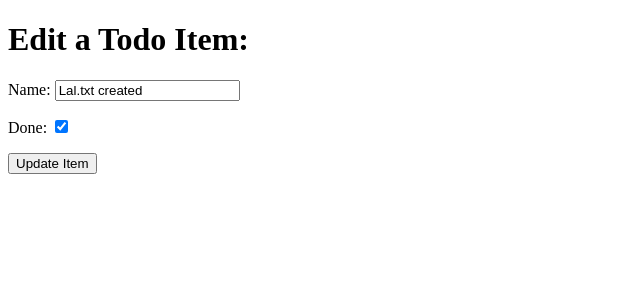
After one commit to LaisZagati/hello-django, a Django app: page /edit/5 in a window 1280 px wide. The commit adds this page. Shown: the top 300 px of the page, without its empty margins (0-640 px from the left). Run offline with Django 4.2, Linux system fonts and the light colour scheme; data comes from the database, SQL or seed files in the repository; both versions use the stored data as it was after the commit.

Commit message:
New Edit item buttom added

```diff
--- a/django_todo/urls.py
+++ b/django_todo/urls.py
@@ -16,10 +16,11 @@ Including another URLconf
 """
 from django.contrib import admin
 from django.urls import path
-from todo.views import get_todo_list, add_item
+from todo.views import get_todo_list, add_item, edit_item
 
 urlpatterns = [
     path('admin/', admin.site.urls),
     path('', get_todo_list, name='get_todo_list'),
-    path('add', add_item, name='add')
+    path('add', add_item, name='add'),
+    path('edit/<item_id>' , edit_item, name='edit'),
 ]
--- /dev/null
+++ b/todo/templates/todo/edit_item.html
@@ -0,0 +1,21 @@
+<!DOCTYPE html>
+<html lang="en">
+<head>
+    <meta charset="UTF-8">
+    <meta name="viewport" content="width=device-width, initial-scale=1.0">
+    <title>Document</title>
+</head>
+<body>
+    <h1> Edit a Todo Item:</h1>
+    <form method="POST">
+        {% csrf_token %}
+        {{ form.as_p }}
+        <div>
+            <p>
+                <button type="submit"> Update Item</button>
+            </p>
+        </div>
+    </form>
+
+</body>
+</html>
--- a/todo/views.py
+++ b/todo/views.py
@@ -1,4 +1,4 @@
-from django.shortcuts import render, redirect
+from django.shortcuts import render, redirect, get_object_or_404
 from .models import Item
 from .forms import ItemForm # Import the form
 
@@ -26,3 +26,17 @@ def add_item(request):
     }
 
     return render(request, 'todo/add_item.html', context)
+
+
+def edit_item(request, item_id):
+    item = get_object_or_404(Item, id=item_id)
+    if request.method == 'POST':
+        form = ItemForm(request.POST, instance=item)
+        if form.is_valid(): # Validate the form data
+            form.save()  # Save the form data to the database
+            return redirect('get_todo_list') # Redirect to the homepage or list view
+    form = ItemForm(instance=item) # Create an empty form for GET requests
+    context = {
+        'form': form
+    }
+    return render(request, 'todo/edit_item.html' , context)
```
Also changed, not shown: todo/templates/todo/todo_list.html (+5 -2 lines), db.sqlite3.
